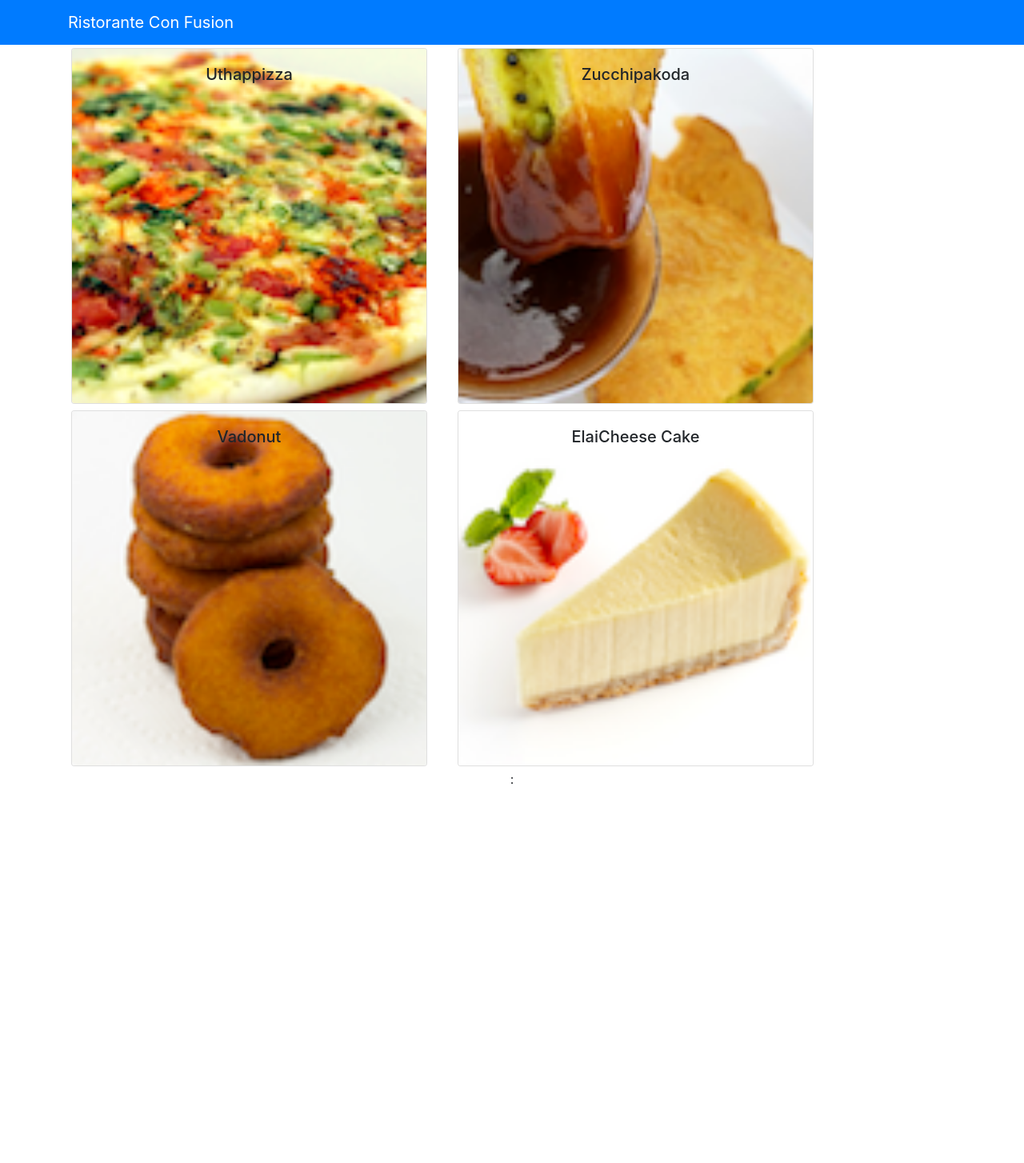
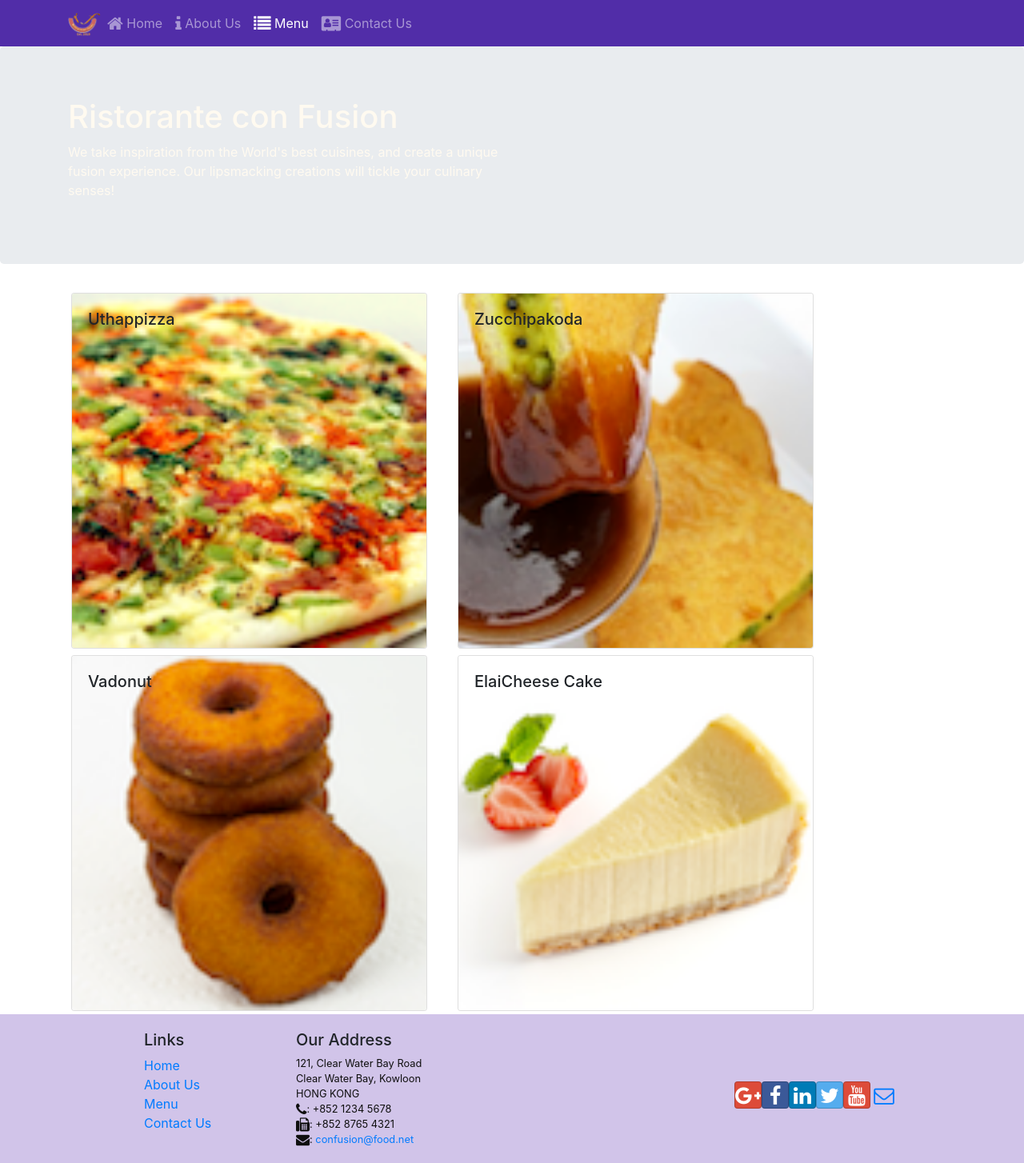
Before and after one commit to DoTranMinhChu/confusion-react, a React (Create React App) app: page /menu in a window 1280 px wide. Shown: the top 1454 px of the page at 80% size. Before the commit the page ends 986 px from the top, so only its background shows below. Built offline with nearby package versions, Linux system fonts and the light colour scheme.

Commit message:
Exercise 6_React Router

```diff
--- a/package.json
+++ b/package.json
@@ -7,10 +7,13 @@
     "@testing-library/react": "^13.3.0",
     "@testing-library/user-event": "^13.5.0",
     "bootstrap": "^4.0.0",
+    "bootstrap-social": "^5.1.1",
     "dateformat": "^5.0.3",
+    "font-awesome": "^4.7.0",
     "react": "^18.1.0",
     "react-dom": "^18.1.0",
     "react-popper": "^2.3.0",
+    "react-router-dom": "^6.3.0",
     "react-scripts": "5.0.1",
     "reactstrap": "^5.0.0",
     "web-vitals": "^2.1.4"
--- a/src/App.css
+++ b/src/App.css
@@ -1,38 +1,33 @@
-.App {
-  text-align: center;
+.row-header{
+  margin:0px auto;
+  padding:0px auto;
 }
 
-.App-logo {
-  height: 40vmin;
-  pointer-events: none;
+.row-content {
+  margin:0px auto;
+  padding: 50px 0px 50px 0px;
+  border-bottom: 1px ridge;
+  min-height:400px;
 }
 
-@media (prefers-reduced-motion: no-preference) {
-  .App-logo {
-    animation: App-logo-spin infinite 20s linear;
-  }
+.footer{
+  background-color: #D1C4E9;
+  margin:0px auto;
+  padding: 20px 0px 20px 0px;
+}
+.jumbotron {
+  padding:70px 30px 70px 30px;
+  margin:0px auto;
+  background: #9575CD ;
+  color:floralwhite;
 }
 
-.App-header {
-  background-color: #282c34;
-  min-height: 100vh;
-  display: flex;
-  flex-direction: column;
-  align-items: center;
-  justify-content: center;
-  font-size: calc(10px + 2vmin);
-  color: white;
+address{
+  font-size:80%;
+  margin:0px;
+  color:#0f0f0f;
 }
 
-.App-link {
-  color: #61dafb;
+.navbar-dark {
+  background-color: #512DA8;
 }
-
-@keyframes App-logo-spin {
-  from {
-    transform: rotate(0deg);
-  }
-  to {
-    transform: rotate(360deg);
-  }
-}
--- a/src/App.js
+++ b/src/App.js
@@ -3,6 +3,7 @@
 import { Component } from 'react';
 import { DISHES } from './shared/dish';
 import Main from './components/MainComponent';
+import { BrowserRouter } from 'react-router-dom';
 
 class App extends Component {
   constructor(props) {
@@ -13,9 +14,12 @@
   }
   render() {
     return (
-      <div className="App">
-        <Main></Main>
-      </div>
+      <BrowserRouter>
+        <div className="App">
+          <Main></Main>
+        </div>
+      </BrowserRouter>
+
 
     );
   }
--- /dev/null
+++ b/src/components/FooterComponent.js
@@ -0,0 +1,50 @@
+import React from 'react';
+import { Link } from 'react-router-dom';
+function Footer(props) {
+    return (
+        <div className="footer">
+            <div className="container">
+                <div className="row justify-content-center">
+                    <div className="col-4 offset-1 col-sm-2">
+                        <h5>Links</h5>
+                        <ul className="list-unstyled">
+                            <li><Link to='/home'>Home</Link></li>
+                            <li><Link to='/aboutus'>About Us</Link></li>
+                            <li><Link to='/menu'>Menu</Link></li>
+                            <li><Link to='/contactus'>Contact Us</Link></li>
+                        </ul>
+                    </div>
+                    <div className="col-7 col-sm-5">
+                        <h5>Our Address</h5>
+                        <address>
+                            121, Clear Water Bay Road<br />
+                            Clear Water Bay, Kowloon<br />
+                            HONG KONG<br />
+                            <i className="fa fa-phone fa-lg"></i>: +852 1234 5678<br />
+                            <i className="fa fa-fax fa-lg"></i>: +852 8765 4321<br />
+                            <i className="fa fa-envelope fa-lg"></i>: <a href="mailto:confusion@food.net">
+                                confusion@food.net</a>
+                        </address>
+                    </div>
+                    <div className="col-12 col-sm-4 align-self-center">
+                        <div className="text-center">
+                            <a className="btn btn-social-icon btn-google" href="http://google.com/+"><i className="fa fa-google-plus"></i></a>
+                            <a className="btn btn-social-icon btn-facebook" href="http://www.facebook.com/profile.php?id="><i className="fa fa-facebook"></i></a>
+                            <a className="btn btn-social-icon btn-linkedin" href="http://www.linkedin.com/in/"><i className="fa fa-linkedin"></i></a>
+                            <a className="btn btn-social-icon btn-twitter" href="http://twitter.com/"><i className="fa fa-twitter"></i></a>
+                            <a className="btn btn-social-icon btn-google" href="http://youtube.com/"><i className="fa fa-youtube"></i></a>
+                            <a className="btn btn-social-icon" href="mailto:"><i className="fa fa-envelope-o"></i></a>
+                        </div>
+                    </div>
+                </div>
+                <div className="row justify-content-center">
+                    <div className="col-auto">
+                        <p>© Copyright 2022 Ristorante Con Fusion</p>
+                    </div>
+                </div>
+            </div>
+        </div>
+    )
+}
+
+export default Footer;
--- /dev/null
+++ b/src/components/HeaderComponent.js
@@ -0,0 +1,61 @@
+import React, { Component } from 'react';
+import { Nav, Navbar, NavbarBrand, NavbarToggler, Collapse, NavItem, Jumbotron } from 'reactstrap';
+import { NavLink } from 'react-router-dom';
+
+class Header extends Component {
+    constructor(props) {
+        super(props);
+
+        this.toggleNav = this.toggleNav.bind(this);
+        this.state = {
+            isNavOpen: false
+        };
+    }
+
+    toggleNav() {
+        this.setState({
+            isNavOpen: !this.state.isNavOpen
+        });
+    }
+
+    render() {
+        return (
+            <div>
+                <Navbar dark expand="md">
+                    <div className="container">
+                        <NavbarToggler onClick={this.toggleNav} />
+                        <NavbarBrand className="mr-auto" href="/"><img src='assets/images/logo.png' height="30" width="41" alt='Ristorante Con Fusion' /></NavbarBrand>
+                        <Collapse isOpen={this.state.isNavOpen} navbar>
+                            <Nav navbar>
+                                <NavItem>
+                                    <NavLink className="nav-link" to='/home'><span className="fa fa-home fa-lg"></span> Home</NavLink>
+                                </NavItem>
+                                <NavItem>
+                                    <NavLink className="nav-link" to='/aboutus'><span className="fa fa-info fa-lg"></span> About Us</NavLink>
+                                </NavItem>
+                                <NavItem>
+                                    <NavLink className="nav-link" to='/menu'><span className="fa fa-list fa-lg"></span> Menu</NavLink>
+                                </NavItem>
+                                <NavItem>
+                                    <NavLink className="nav-link" to='/contactus'><span className="fa fa-address-card fa-lg"></span> Contact Us</NavLink>
+                                </NavItem>
+                            </Nav>
+                        </Collapse>
+                    </div>
+                </Navbar>
+                <Jumbotron>
+                    <div className="container">
+                        <div className="row row-header">
+                            <div className="col-12 col-sm-6">
+                                <h1>Ristorante con Fusion</h1>
+                                <p>We take inspiration from the World's best cuisines, and create a unique fusion experience. Our lipsmacking creations will tickle your culinary senses!</p>
+                            </div>
+                        </div>
+                    </div>
+                </Jumbotron>
+            </div>
+        );
+    }
+}
+
+export default Header;
--- /dev/null
+++ b/src/components/HomeComponent.js
@@ -0,0 +1,9 @@
+function Home(props){
+    return(
+        <div className="container">
+            <h4>Home</h4>
+        </div>
+    )
+}
+
+export default Home;
--- a/src/components/MainComponent.js
+++ b/src/components/MainComponent.js
@@ -1,37 +1,37 @@
-import { Component } from "react";
-import { Navbar, NavbarBrand } from "reactstrap";
-import { DISHES } from "../shared/dish";
-import DishDetail from "./DishdetailComponent";
-import Menu from "./MenuComponent";
+import Menu from './MenuComponent';
+import Header from './HeaderComponent';
+import Footer from './FooterComponent';
+import Home from './HomeComponent';
+import { Routes, Route, Navigate } from 'react-router-dom';
+import { Component } from 'react';
+import { DISHES } from '../shared/dish';
+class Main extends Component {
 
-class Main extends Component {
+
     constructor(props) {
         super(props);
         this.state = {
-            dishes: DISHES,
-            selectedDish: null
-        };
+            dish: DISHES,
+            // selectedDish: null
+        }
     }
-
-    onDishSelect(dishId) {
-        this.setState({ selectedDish: dishId });
-    }
-
+    // onDishSelect(dishId) {
+    //     this.setState({ selectedDish: dishId });
+    // }
     render() {
         return (
             <>
-                <Navbar dark color="primary">
-                    <div className="container">
-                        <NavbarBrand href="/">Ristorante Con Fusion</NavbarBrand>
-                    </div>
-                </Navbar>
-                <Menu dishes={this.state.dishes} onClick={(dishId) => this.onDishSelect(dishId)}></Menu>
+                <Header />
+                <Routes>
+                    <Route path='/home' element={<Home />} ></Route>
+                    <Route exact path='/menu' element={<Menu dishes={this.state.dish}    />}></Route>
+                    <Route path="*" element={<Navigate to="/menu" />} />
+                </Routes>
 
-                <DishDetail dish={this.state.dishes.filter((dish) => dish.id === this.state.selectedDish)[0]}></DishDetail> :
+                <Footer />
+            </>
 
-
-            </>
-        )
+        );
     }
 }
 
--- a/src/components/MenuComponent.js
+++ b/src/components/MenuComponent.js
@@ -1,5 +1,6 @@
 import { Card, CardImg, CardImgOverlay, CardTitle } from "reactstrap";
-
+import DishDetail from "./DishdetailComponent";
+import React, { useState } from 'react';
 
 function RenderMenuItem({ dish, onClick }) {
     return (
@@ -16,18 +17,25 @@
 
 
 const Menu = (props) => {
-
+    const [selectedDish, setSelectedDish] = useState(null);
+    const handleShowDetail = (dish)=>{
+        setSelectedDish(dish)
+    }
     const menu = props.dishes.map(dish => {
         return (
-            <RenderMenuItem key={dish.id} dish={dish} onClick={props.onClick}></RenderMenuItem>
+            <RenderMenuItem key={dish.id} dish={dish} onClick={()=>handleShowDetail(dish)} ></RenderMenuItem>
         )
     })
     return (
-        <div className="container">
-            <div className="row">
-                {menu}
+        <>
+            <div className="container">
+                <div className="row">
+                    {menu}
+                </div>
             </div>
-        </div>
+            <DishDetail dish={selectedDish}></DishDetail>
+        </>
+
     )
 }
 
```
Also changed, not shown: src/index.js (+2 -5 lines), 1 other file (tests, documents, lock files or other folders).
